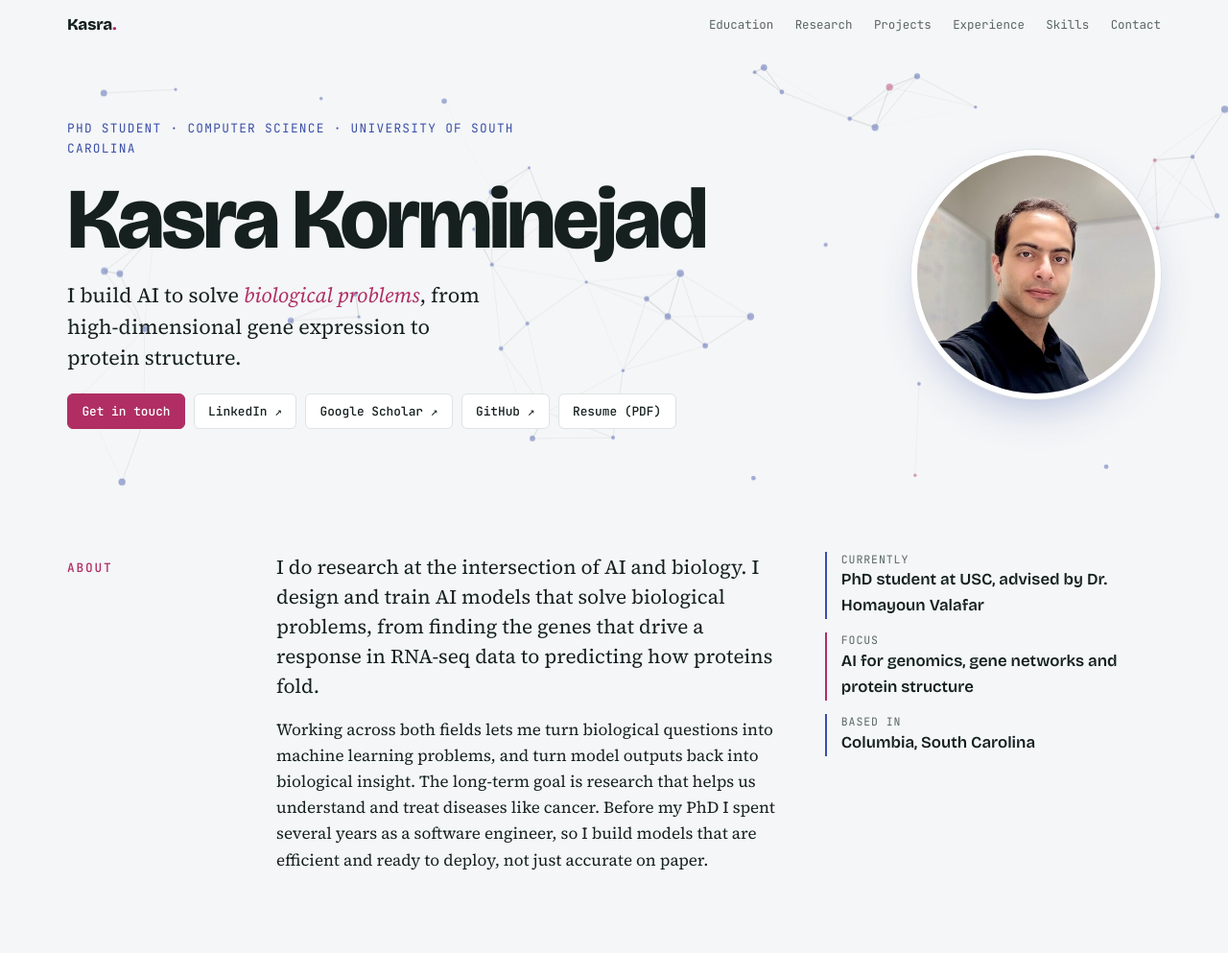
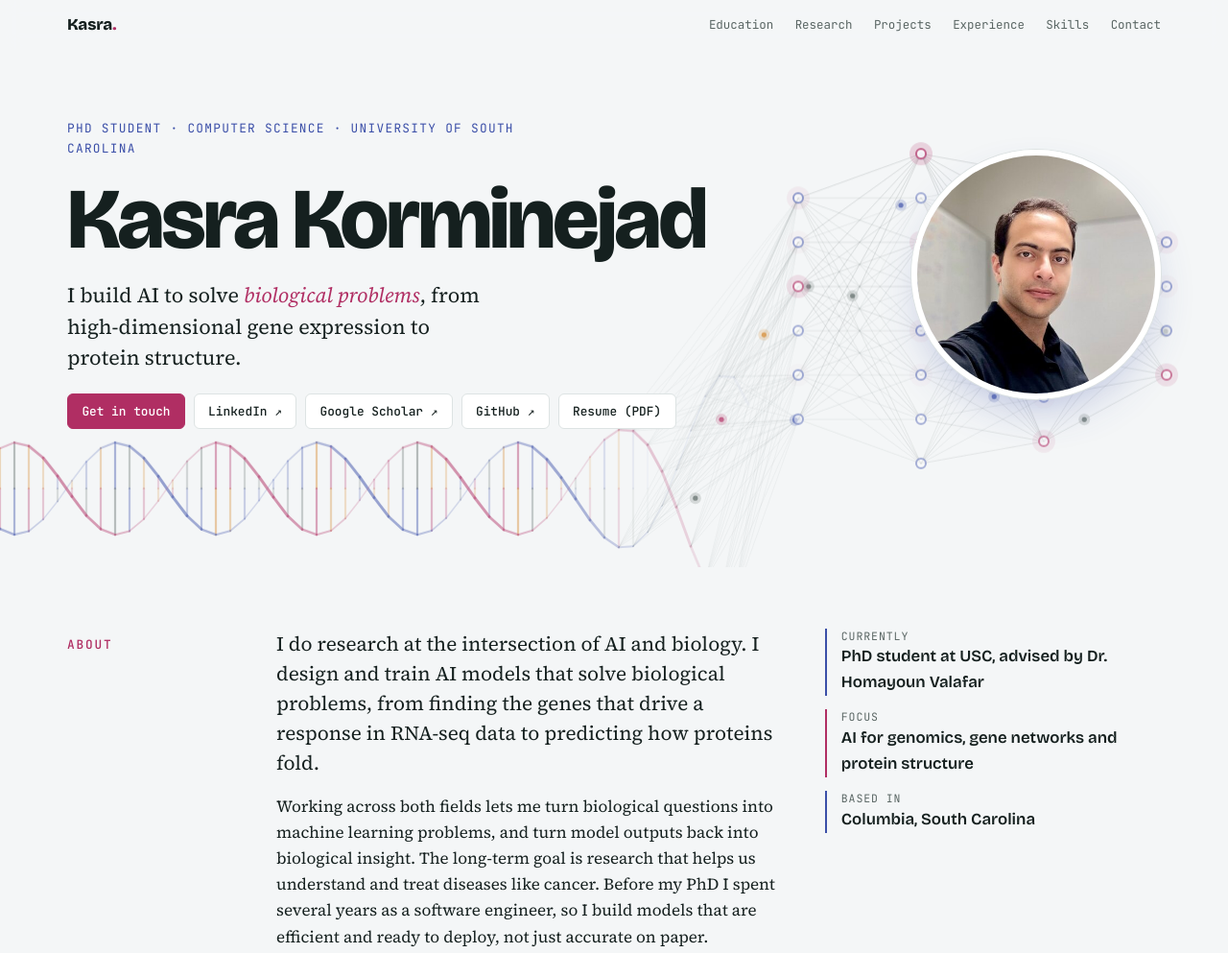
Before and after one commit to kasrakn/Kasrakn.github.io, a plain HTML site: page index.html in a window 1280 px wide. Shown: the top 993 px of the page at 96% size. Drawn offline with nearby package versions, Linux system fonts and the light colour scheme.

Commit message:
New hero background: DNA helix unzipping into a neural network
Co-Authored-By: Claude Opus 5.5 (1M context) <noreply@anthropic.com>
Claude-Session: https://claude.ai/code/session_01MaqLmvEwe63yNhX8uyfKqX

```diff
--- a/index.html
+++ b/index.html
@@ -66,7 +66,7 @@ a:focus-visible, button:focus-visible, input:focus-visible { outline: 2px solid
 /* hero */
 .hero { position: relative; overflow: hidden; }
 #hero-net { position: absolute; inset: 0; width: 100%; height: 100%; display: block; opacity: .8; }
-.hero .inner { position: relative; padding-block: 4.5rem 4rem; display: grid; grid-template-columns: minmax(0, 1fr) auto; gap: 3rem; align-items: center; pointer-events: none; }
+.hero .inner { position: relative; padding-block: 4.5rem 9rem; display: grid; grid-template-columns: minmax(0, 1fr) auto; gap: 3rem; align-items: center; pointer-events: none; }
 .hero .inner > * { pointer-events: auto; }
 .hero-copy { display: grid; gap: 1.3rem; min-width: 0; }
 .role { font-family: var(--mono); font-size: .8rem; letter-spacing: .1em; text-transform: uppercase; color: var(--accent2); margin: 0; }
@@ -191,7 +191,7 @@ p { margin: 0; max-width: 64ch; }
 }
 @media (max-width: 760px) {
   .row, .about { grid-template-columns: minmax(0, 1fr); gap: 1.8rem; }
-  .hero .inner { grid-template-columns: minmax(0, 1fr); gap: 2rem; padding-block: 2.5rem 3rem; }
+  .hero .inner { grid-template-columns: minmax(0, 1fr); gap: 2rem; padding-block: 2.5rem 8rem; }
   .portrait { order: -1; width: 140px; justify-self: start; }
   .xp article, .skills div { grid-template-columns: minmax(0, 1fr); gap: .3rem; }
   .degree { grid-template-columns: minmax(0, 1fr); }
@@ -530,8 +530,11 @@ p { margin: 0; max-width: 64ch; }
   }
   function pos(c, e) { var r = c.getBoundingClientRect(); return { x: e.clientX - r.left, y: e.clientY - r.top }; }
 
+  // Hero background: "helix" (DNA unzipping into a neural network) or "network" (the earlier drifting gene network).
+  var HERO = "helix";
+
   /* Hero: drifting gene co-expression network */
-  mount("hero-net", function (s) {
+  if (HERO === "network") mount("hero-net", function (s) {
     var r = rng(11), nodes = [], mouse = null;
     var hero = s.c.parentElement;
     hero.addEventListener("pointermove", function (e) { mouse = pos(s.c, e); });
@@ -565,6 +568,100 @@ p { margin: 0; max-width: 64ch; }
           ctx.globalAlpha = near ? .95 : .55; ctx.fillStyle = p.hot ? T.accent : T.accent2;
           ctx.beginPath(); ctx.arc(p.x, p.y, p.rad * (near ? 1.5 : 1), 0, 7); ctx.fill();
         });
+      }
+    };
+  });
+
+  /* Hero: a DNA double helix that unzips into a neural network (genomics → AI) */
+  if (HERO === "helix") mount("hero-net", function (s) {
+    var r = rng(17), seq = [], pulses = [], layers = [], phase = 0, mouse = null, spawn = 0, G = {};
+    for (var i = 0; i < 400; i++) seq.push("ATGC"[r() * 4 | 0]);
+    var PAIR = { A: "T", T: "A", G: "C", C: "G" };
+    function baseCol(b) { return b === "A" ? T.accent : b === "T" ? T.warm : b === "G" ? T.accent2 : T.muted; }
+    var hero = s.c.parentElement;
+    hero.addEventListener("pointermove", function (e) { mouse = pos(s.c, e); });
+    hero.addEventListener("pointerleave", function () { mouse = null; });
+    function seed(s) { for (var k = 0; k < 14; k++) { s.t += 300; step(s, 300); } }
+    function step(s, dt) {
+      phase += dt * .0008 * (mouse && mouse.x < G.x1 ? 2.5 : 1);
+      spawn += dt;
+      if (spawn > 170) {
+        spawn = 0; var L0 = layers[0], b = seq[r() * seq.length | 0];
+        pulses.push({ li: -1, from: { x: G.x1 + 20, y: G.cy + (r() - .5) * G.A * 2.6 }, to: L0[r() * L0.length | 0], t: 0, col: baseCol(b) });
+      }
+      pulses.forEach(function (p) {
+        p.t += dt / 650;
+        if (p.t >= 1) {
+          p.to.glow = 1; var nl = p.li + 2;
+          if (nl < layers.length) { p.li++; p.from = p.to; p.to = layers[nl][r() * layers[nl].length | 0]; p.t = 0; } else p.dead = true;
+        }
+      });
+      pulses = pulses.filter(function (p) { return !p.dead; });
+      layers.forEach(function (L) { L.forEach(function (n) { n.glow *= Math.pow(.94, dt / 16); }); });
+    }
+    return {
+      resize: function (s) {
+        var narrow = s.w < 760;
+        G.A = Math.min(48, s.h * .09); G.cy = s.h - G.A - (narrow ? 22 : 34); G.ny = narrow ? G.cy - G.A * 1.4 : s.h * .5; G.x1 = s.w * (narrow ? .58 : .55);
+        var lx = narrow ? [.7, .83, .95] : [.65, .75, .85, .95], ln = narrow ? [5, 6, 3] : [6, 8, 7, 4];
+        layers = lx.map(function (fx, li) {
+          var n = ln[li], span = Math.min(narrow ? G.A * 3 : s.h * .78, n * 46), arr = [];
+          for (var k = 0; k < n; k++) arr.push({ x: fx * s.w, y: G.ny - span / 2 + span * (k + .5) / n, glow: 0 });
+          return arr;
+        });
+        pulses = []; seed(s);
+      },
+      step: step,
+      draw: function (s) {
+        var ctx = s.ctx; ctx.clearRect(0, 0, s.w, s.h);
+        var pts = [], dx = 15;
+        for (var x = -dx, i = 0; x < G.x1 + 90; x += dx, i++) {
+          var u = Math.max(0, (x - (G.x1 - 140)) / 230), sp = 1 + u * u * 2.2, ph = x * .03 + phase;
+          pts.push({ x: x, y1: G.cy + G.A * Math.sin(ph) * sp, y2: G.cy - G.A * Math.sin(ph) * sp, z: Math.cos(ph), b: seq[i % seq.length], u: Math.min(1, u) });
+        }
+        ctx.lineCap = "round";
+        // base pairs
+        pts.forEach(function (p) {
+          if (p.u > .55) return;
+          var a = (1 - p.u / .55) * (.22 + .3 * (1 - Math.abs(p.z))), my = (p.y1 + p.y2) / 2;
+          ctx.lineWidth = 2.2; ctx.globalAlpha = a;
+          ctx.strokeStyle = baseCol(p.b); ctx.beginPath(); ctx.moveTo(p.x, p.y1); ctx.lineTo(p.x, my); ctx.stroke();
+          ctx.strokeStyle = baseCol(PAIR[p.b]); ctx.beginPath(); ctx.moveTo(p.x, my); ctx.lineTo(p.x, p.y2); ctx.stroke();
+        });
+        // backbones, shaded by depth
+        [1, -1].forEach(function (side) {
+          for (var k = 0; k < pts.length - 1; k++) {
+            var p = pts[k], q = pts[k + 1], z = side * (p.z + q.z) / 2, fade = 1 - (p.u + q.u) / 2;
+            ctx.globalAlpha = Math.max(0, (.2 + .45 * (z + 1) / 2) * fade);
+            ctx.strokeStyle = side > 0 ? T.accent2 : T.accent; ctx.lineWidth = 1.4 + 1.6 * (z + 1) / 2;
+            ctx.beginPath(); ctx.moveTo(p.x, side > 0 ? p.y1 : p.y2); ctx.lineTo(q.x, side > 0 ? q.y1 : q.y2); ctx.stroke();
+          }
+        });
+        // unzipped strand ends reach into the first layer
+        var L0 = layers[0];
+        pts.forEach(function (p) {
+          if (p.u < .35 || p.u > .9) return;
+          L0.forEach(function (n) {
+            ctx.globalAlpha = .07; ctx.strokeStyle = T.muted; ctx.lineWidth = 1;
+            ctx.beginPath(); ctx.moveTo(p.x, p.y1); ctx.lineTo(n.x, n.y); ctx.stroke();
+            ctx.beginPath(); ctx.moveTo(p.x, p.y2); ctx.lineTo(n.x, n.y); ctx.stroke();
+          });
+        });
+        // network
+        ctx.lineWidth = 1; ctx.strokeStyle = T.muted;
+        for (var li = 0; li < layers.length - 1; li++) layers[li].forEach(function (a) { layers[li + 1].forEach(function (b) {
+          ctx.globalAlpha = .1 + .25 * Math.max(a.glow, b.glow) * .6; ctx.beginPath(); ctx.moveTo(a.x, a.y); ctx.lineTo(b.x, b.y); ctx.stroke();
+        }); });
+        pulses.forEach(function (p) {
+          var e = p.t * p.t * (3 - 2 * p.t), x = p.from.x + (p.to.x - p.from.x) * e, y = p.from.y + (p.to.y - p.from.y) * e;
+          ctx.globalAlpha = .9; ctx.fillStyle = p.col; ctx.beginPath(); ctx.arc(x, y, 2.6, 0, 7); ctx.fill();
+          ctx.globalAlpha = .25; ctx.beginPath(); ctx.arc(x, y, 6, 0, 7); ctx.fill();
+        });
+        layers.forEach(function (L) { L.forEach(function (n) {
+          if (n.glow > .05) { ctx.globalAlpha = .25 * n.glow; ctx.fillStyle = T.accent; ctx.beginPath(); ctx.arc(n.x, n.y, 12, 0, 7); ctx.fill(); }
+          ctx.globalAlpha = .55 + .4 * n.glow; ctx.fillStyle = T.surface; ctx.strokeStyle = n.glow > .3 ? T.accent : T.accent2; ctx.lineWidth = 2;
+          ctx.beginPath(); ctx.arc(n.x, n.y, 5, 0, 7); ctx.fill(); ctx.stroke();
+        }); });
       }
     };
   });
```
